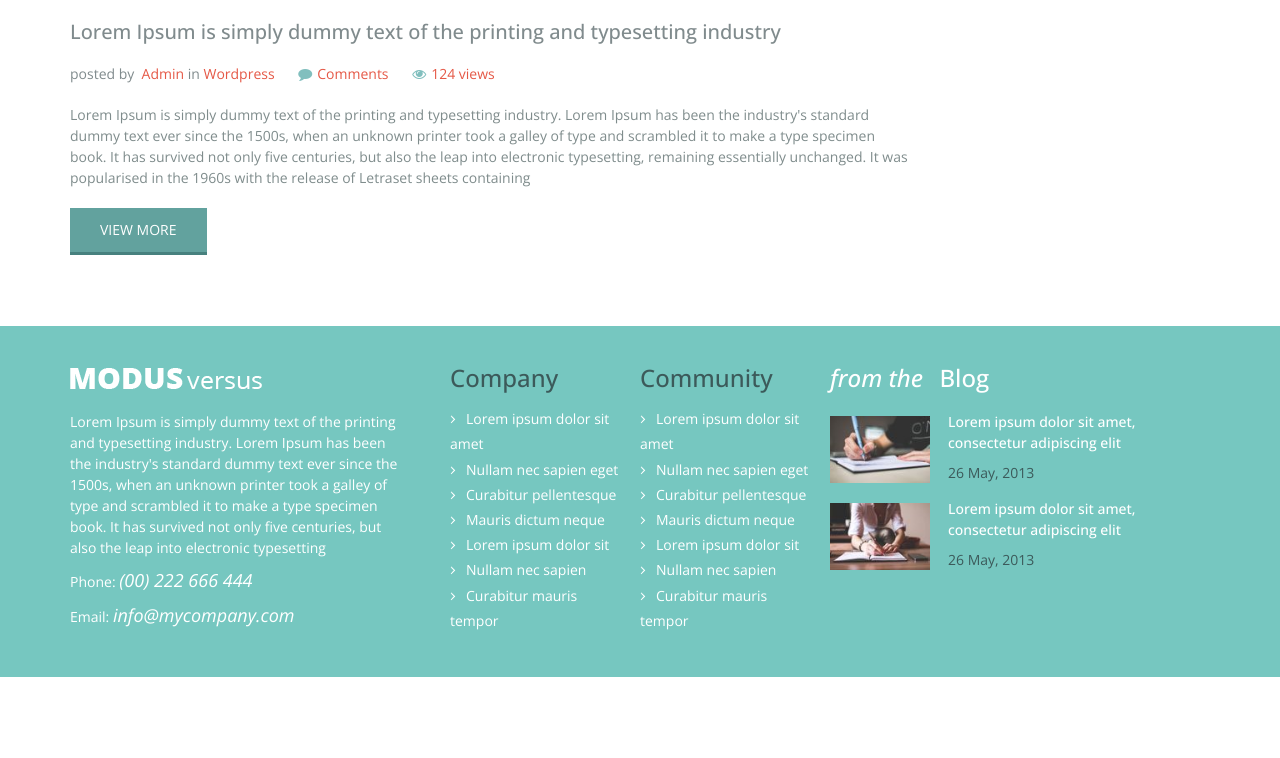
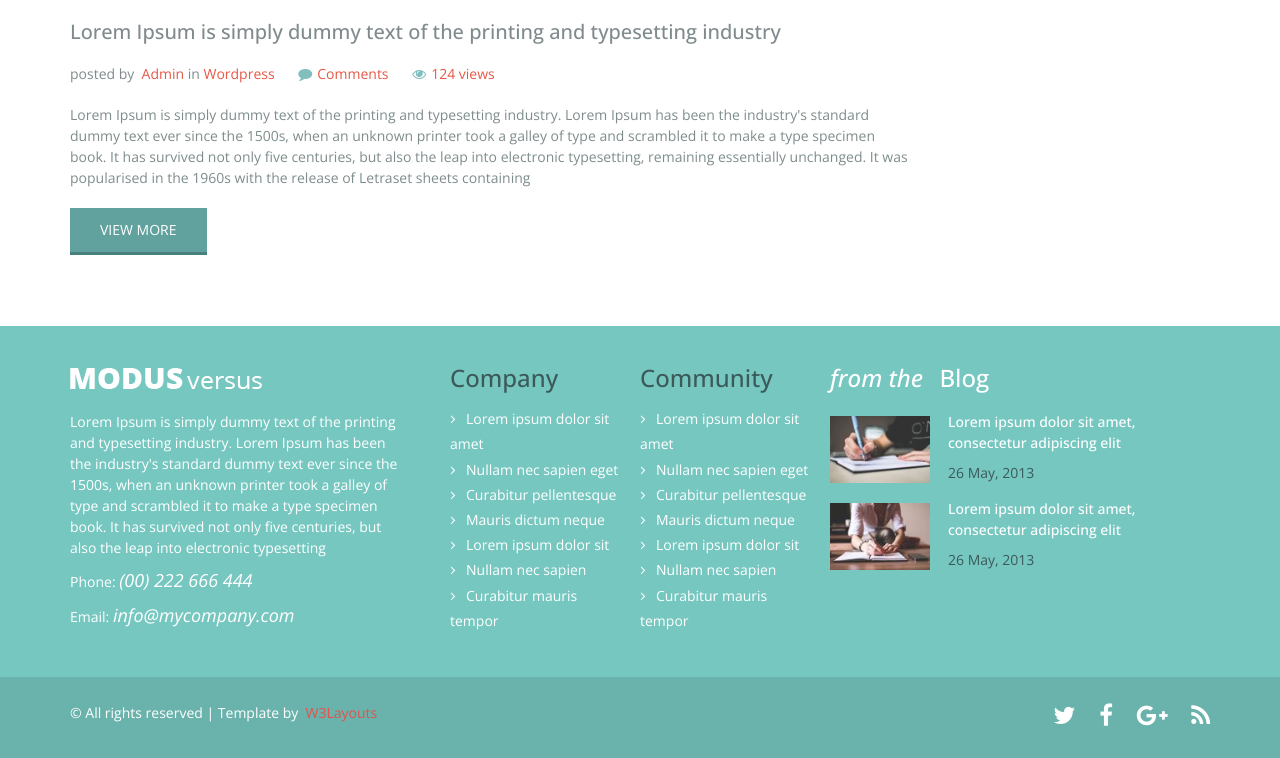
Before and after one commit to hikarihust/sass-gruntjs-bootstrap, a website: page 3.project/production/index.html in a window 1280 px wide. Shown: the part 1929-2687 px from the top of the page. Before the commit the page ends 2606 px from the top, so only its background shows below. Drawn offline with nearby package versions, Linux system fonts and the light colour scheme.

Commit message:
Xây dựng giao diện Footer Bottom

```diff
--- a/3.project/development/sass/devices/_mixin.scss
+++ b/3.project/development/sass/devices/_mixin.scss
@@ -117,3 +117,13 @@
 		margin-bottom: $marginBottom;
 	}
 }
+
+// Footer Bottom
+@mixin setFooterBottom() {
+	div.footer-bottom {
+		text-align: center;
+		div.copyright, div.social-icons {
+			float: none !important;
+		}
+	}
+}
--- a/3.project/development/sass/devices/_size_mobile.scss
+++ b/3.project/development/sass/devices/_size_mobile.scss
@@ -6,4 +6,5 @@
 	@include setArticle(12px, 30px, 12px);
 	@include setWidgetSize(20px);
 	@include setFooterTop(12px);
+	@include setFooterBottom();
 }
--- /dev/null
+++ b/3.project/development/sass/footer/_footer-bottom.scss
@@ -0,0 +1,32 @@
+div.footer-bottom {
+
+	background-color: #6AB3AC;
+	padding: 2% 0;
+
+	div.social-icons {
+		ul {
+			li {
+				text-align: center;
+				display: inline-block;
+				margin-left: 20px;
+				a {
+					display: inline-block;
+					i {
+						@include setFont(24px, $color-white);
+					}
+
+					&:hover i{
+						color: #E8645A;
+					}
+				}
+			}
+		}
+	}
+
+	div.copyright {
+		p {
+			@include setFont(14px, $color-white);
+			@include setTagAHover(#E2534B, $color-white);
+		}
+	}
+}
--- a/3.project/development/sass/footer/_main.scss
+++ b/3.project/development/sass/footer/_main.scss
@@ -1,3 +1,4 @@
 footer {
 	@import "footer-top";
+	@import "footer-bottom";
 }
--- a/3.project/production/index.html
+++ b/3.project/production/index.html
@@ -279,6 +279,27 @@
     		</div>
     	</div>
     	<!-- FOOTER TOP : END -->
+
+    	<!-- FOOTER BOTTOM : START -->
+    	<div class="footer-bottom">
+    		<div class="container">
+    			<!-- CopyRight -->
+    			<div class="copyright pull-left">
+    				<p>&#169; All rights reserved | Template by&nbsp;<a href="#"> W3Layouts</a></p>
+    			</div>
+
+    			<!-- Social Icons -->
+    			<div class="social-icons pull-right ">
+    				<ul class="list-unstyled">
+    					<li><a href="#"><i class="fa fa-twitter"></i></a></li>
+    					<li><a href="#"><i class="fa fa-facebook"></i></a></li>
+    					<li><a href="#"><i class="fa fa-google-plus"></i></a></li>
+    					<li><a href="#"><i class="fa fa-rss"></i></a></li>
+    				</ul>
+    			</div>
+    		</div>
+    	</div>
+    	<!-- FOOTER BOTTOM : END -->
     </footer>
 
     <!-- FOOTER : END -->
--- a/me.txt
+++ b/me.txt
@@ -166,3 +166,4 @@ Xây dựng giao diện Article
 Xây dựng giao diện Widget Tag
 Xây dựng giao diện Widget Ads
 Xây dựng giao diện Footer Top
+Xây dựng giao diện Footer Bottom
```
Also changed, not shown: 3.project/development/html-elements/footer.html (+21 -0 lines), 3.project/production/css/main.css, 1 other file.
